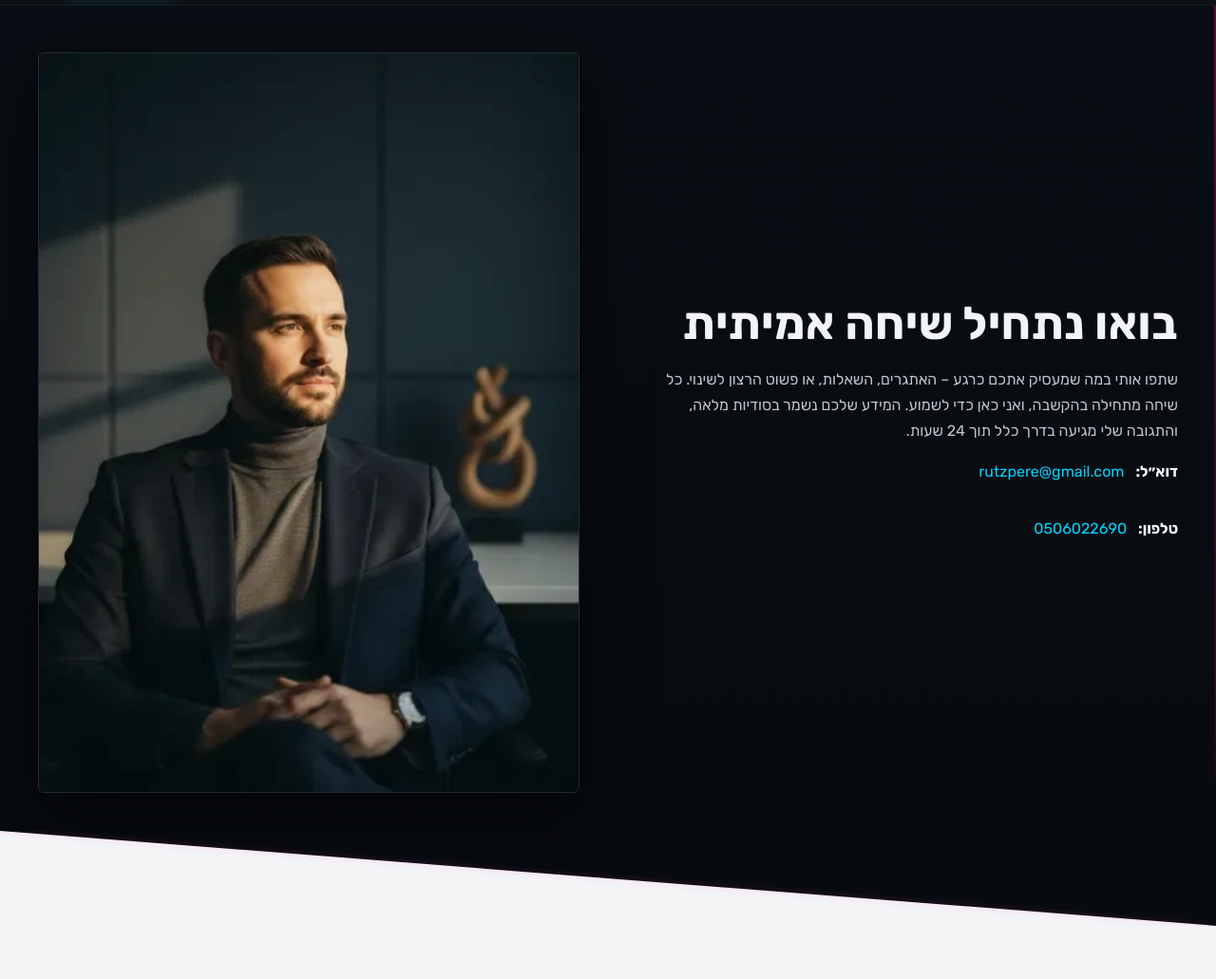
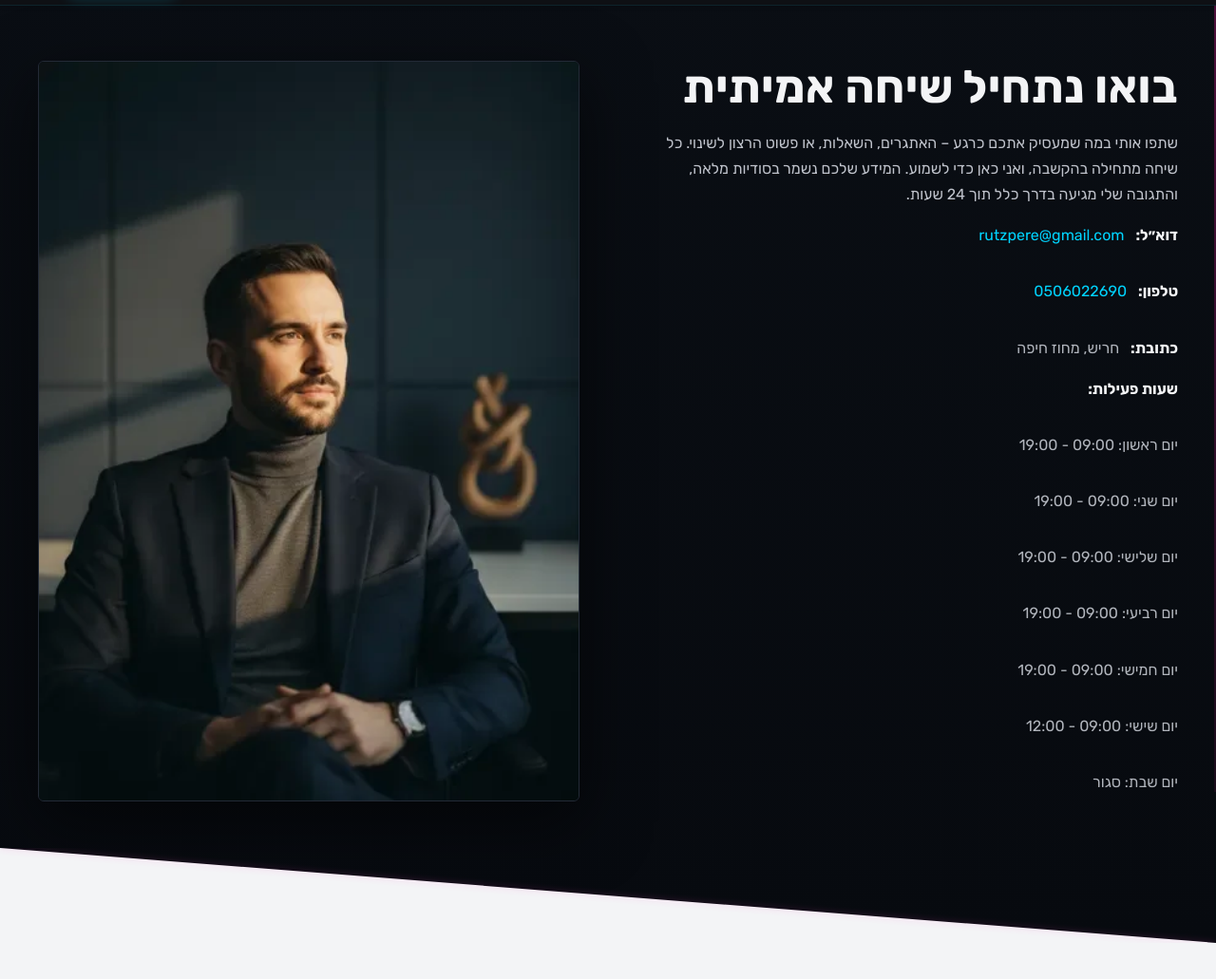
Before and after one commit to slipwoker/zappy-website-be7080fc-a496-4302-98b4-1abb203842e9, a plain HTML site: page contact.html in a window 1280 px wide. Shown: the part 65-1096 px from the top of the page at 95% size. Drawn offline with Linux system fonts and the light colour scheme.

Commit message:
Background sync: Progressive GitHub Sync

```diff
--- a/contact.html
+++ b/contact.html
@@ -789,6 +789,22 @@
         <p class="contact-line">
           <strong>טלפון:</strong> <a href="tel:0506022690">0506022690</a>
         </p>
+        <p class="contact-line">
+          <strong>כתובת:</strong> חריש, מחוז חיפה
+        </p>
+      </div>
+
+      <div class="contact-details" data-element-id="element-ai-1736700000000-h8k2m9" data-element-type="business-hours">
+        <p class="contact-line">
+          <strong>שעות פעילות:</strong>
+        </p>
+        <p class="contact-line">יום ראשון: 09:00 - 19:00</p>
+        <p class="contact-line">יום שני: 09:00 - 19:00</p>
+        <p class="contact-line">יום שלישי: 09:00 - 19:00</p>
+        <p class="contact-line">יום רביעי: 09:00 - 19:00</p>
+        <p class="contact-line">יום חמישי: 09:00 - 19:00</p>
+        <p class="contact-line">יום שישי: 09:00 - 12:00</p>
+        <p class="contact-line">יום שבת: סגור</p>
       </div>
     </div>
 
```
Also changed, not shown: accessibility.html (+2 -2 lines), privacy.html (+3 -3 lines), public/accessibility.html (+1 -1 lines), public/accessibility/index.html (+1 -1 lines), public/contact.html (+1 -1 lines), public/privacy.html (+1 -1 lines), public/privacy/index.html (+1 -1 lines), public/terms.html (+1 -1 lines), public/terms/index.html (+1 -1 lines), terms.html (+3 -3 lines), 3 other files.
